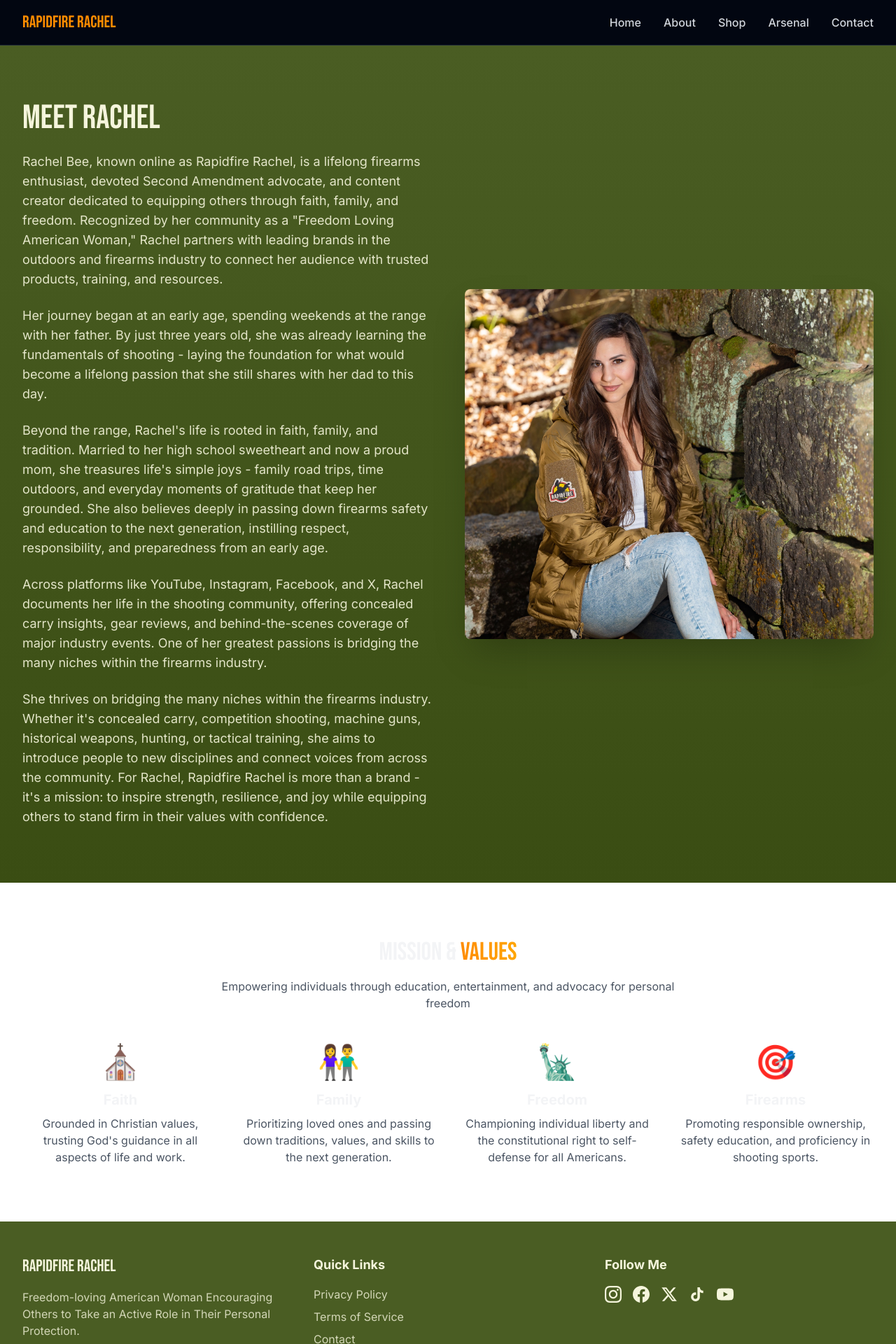
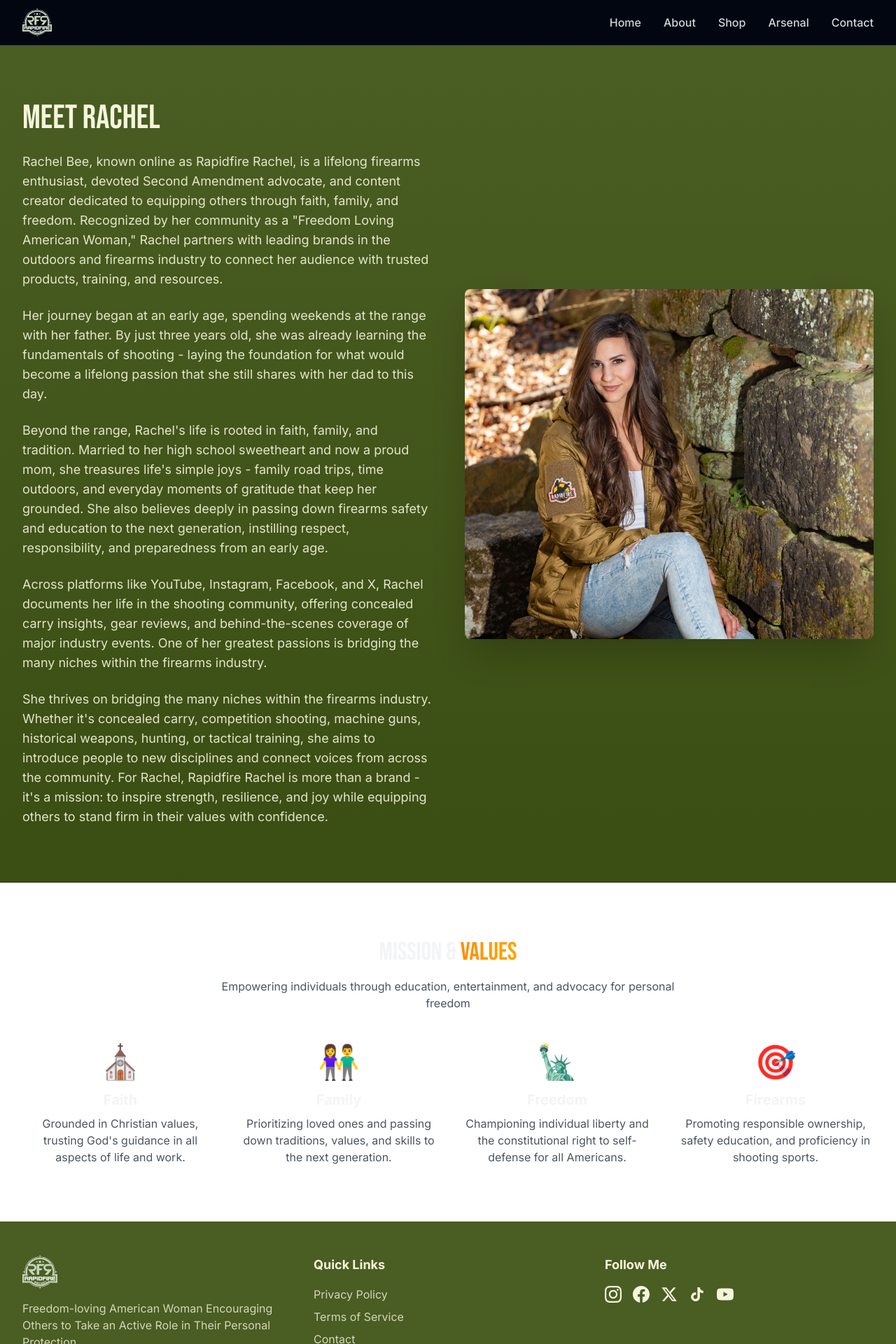
Before and after one commit to stroudcr/refreshingrotaries, a Next.js app: page /about in a window 1280 px wide. Shown: the top 1920 px of the page at 70% size. Built offline with nearby package versions, Linux system fonts and the light colour scheme.

Commit message:
Layout Change 1.11

```diff
--- a/components/footer.tsx
+++ b/components/footer.tsx
@@ -1,4 +1,5 @@
 import Link from 'next/link'
+import Image from 'next/image'
 
 export function Footer() {
   const currentYear = new Date().getFullYear()
@@ -42,7 +43,13 @@ export function Footer() {
       <div className="max-w-7xl mx-auto px-4 sm:px-6 lg:px-8 py-12">
         <div className="grid grid-cols-1 md:grid-cols-3 gap-8">
           <div>
-            <h3 className="text-2xl font-military mb-4">RAPIDFIRE RACHEL</h3>
+            <Image
+              src="/images/gallery/Mainlogo.svg"
+              alt="Rapidfire Rachel"
+              width={200}
+              height={40}
+              className="h-12 w-auto mb-4"
+            />
             <p className="text-cream/80">
               Freedom-loving American Woman Encouraging Others to Take an Active Role in Their Personal Protection.
             </p>
--- a/components/navigation.tsx
+++ b/components/navigation.tsx
@@ -1,6 +1,7 @@
 'use client'
 
 import Link from 'next/link'
+import Image from 'next/image'
 import { useState } from 'react'
 import { motion } from 'framer-motion'
 
@@ -20,14 +21,20 @@ export function Navigation() {
       <div className="max-w-7xl mx-auto px-4 sm:px-6 lg:px-8">
         <div className="flex justify-between h-16">
           <div className="flex items-center">
-            <Link href="/" className="flex items-center space-x-2">
-              <motion.span
-                className="text-2xl font-military text-orange-accent"
+            <Link href="/" className="flex items-center">
+              <motion.div
                 whileHover={{ scale: 1.05 }}
                 whileTap={{ scale: 0.95 }}
               >
-                RAPIDFIRE RACHEL
-              </motion.span>
+                <Image
+                  src="/images/gallery/Mainlogo.svg"
+                  alt="Rapidfire Rachel"
+                  width={200}
+                  height={40}
+                  className="h-10 w-auto"
+                  priority
+                />
+              </motion.div>
             </Link>
           </div>
 
--- a/sanity/schemas/index.ts
+++ b/sanity/schemas/index.ts
@@ -1,6 +1,5 @@
 import arsenalPost from './arsenal-post'
-import author from './author'
 import category from './category'
 import blockContent from './blockContent'
 
-export const schemaTypes = [arsenalPost, author, category, blockContent]
+export const schemaTypes = [arsenalPost, category, blockContent]
```
Also changed, not shown: sanity/schemas/arsenal-post.ts (+0 -11 lines), sanity/schemas/author.ts (deleted, +0 -52 lines), public/images/gallery/Mainlogo.svg (added).
